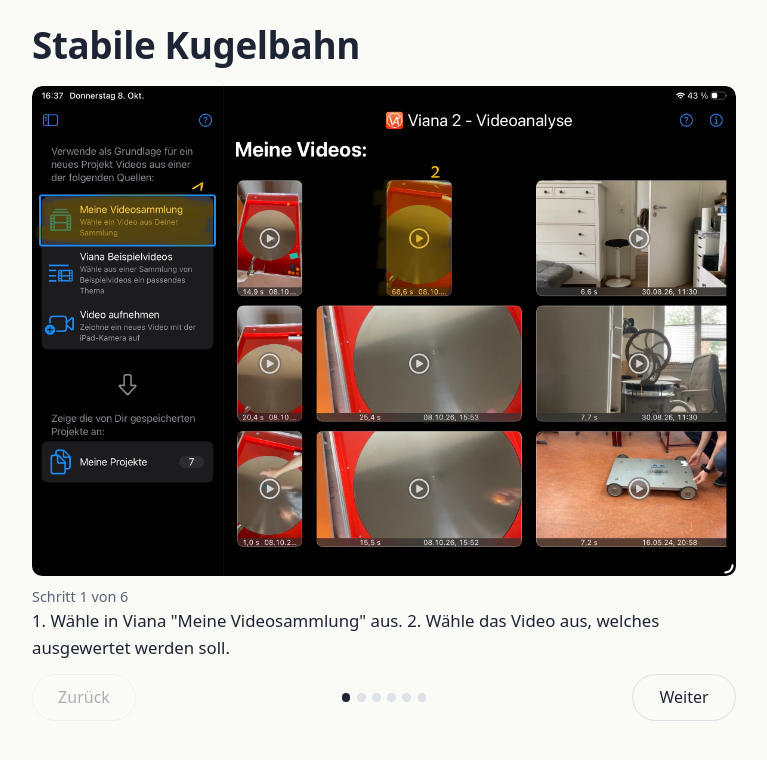
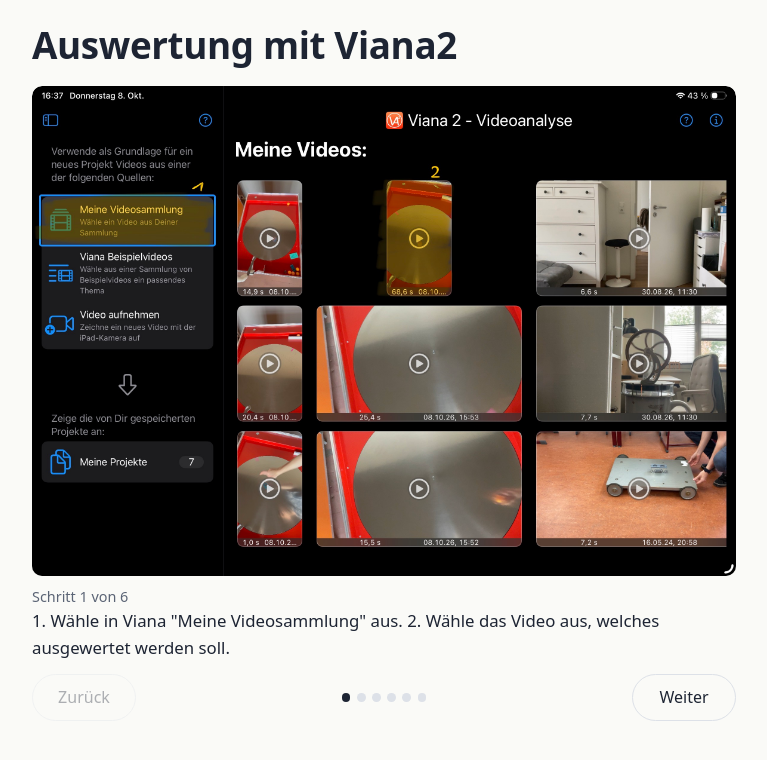
Before and after one commit to fritzschemarius-cloud/elm, a Jekyll site: the page built from _aufgaben/2026-10-08-stabile-kugelbahn.md, in a window 1280 px wide. Shown: the top 760 px of the page, without its empty margins (256-1023 px from the left). Built offline with Jekyll 4.4.1, drawn with Linux system fonts in a browser that asks for light colours.

Commit message:
Update _aufgaben/2026-10-08-stabile-kugelbahn.md (via Pages CMS)

```diff
--- a/_aufgaben/2026-10-08-stabile-kugelbahn.md
+++ b/_aufgaben/2026-10-08-stabile-kugelbahn.md
@@ -1,5 +1,5 @@
 ---
-title: Stabile Kugelbahn
+title: Auswertung mit Viana2
 permalink: /drehtisch/C1
 bilder:
   - bild: /assets/media/IMG_0698.jpg
```
